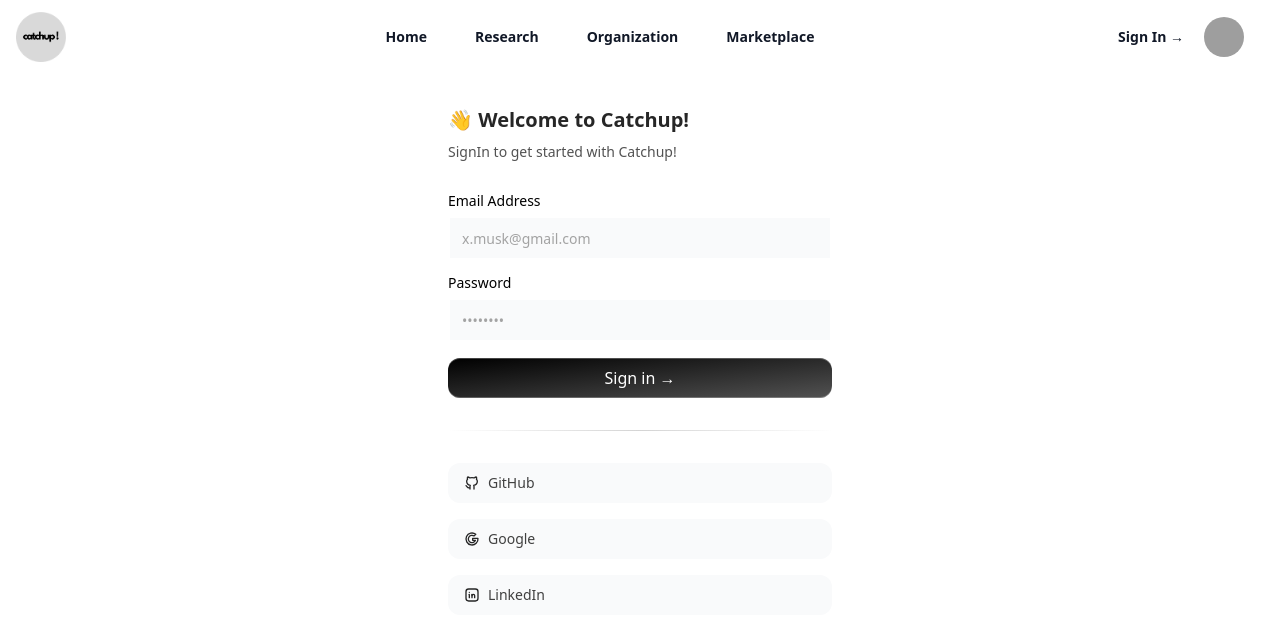
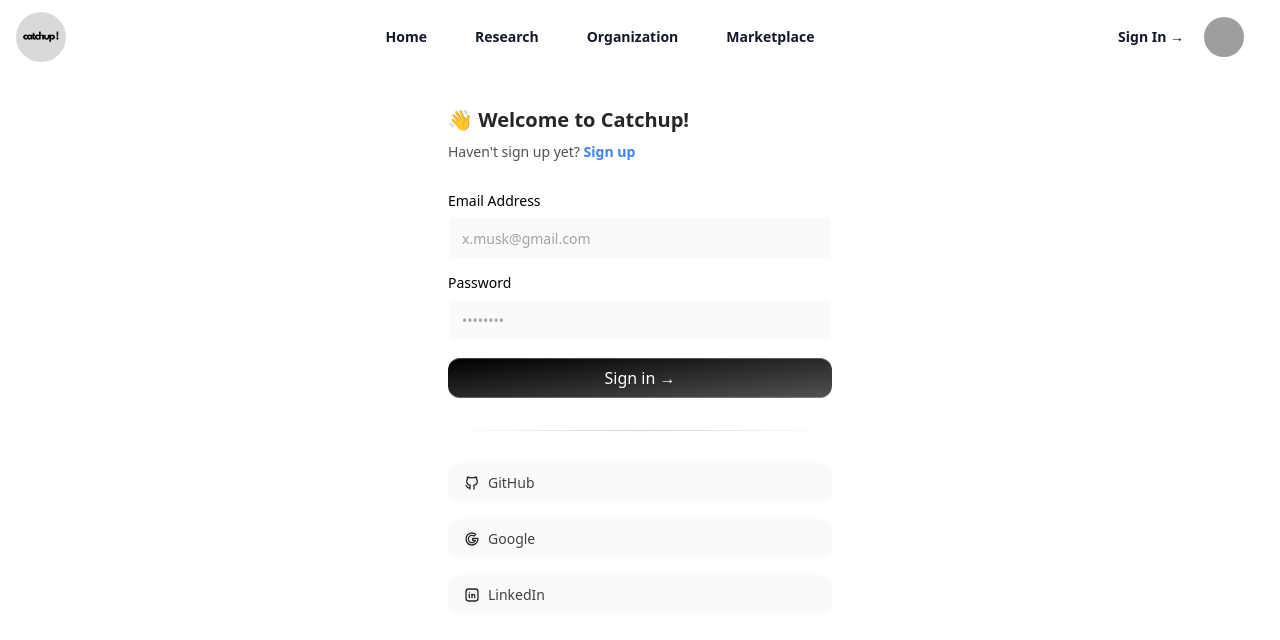
Before and after one commit to raccoonhands1/catchup, a Next.js app in the folder frontend_catchup/: page /sigin in a window 1280 px wide. Shown: the top 640 px of the page. Built offline with nearby package versions, Linux system fonts and the light colour scheme; grey boxes are pictures that could not be loaded.

Commit message:
navbar pic updated, sign in page update

```diff
--- a/frontend_catchup/src/app/sigin/page.tsx
+++ b/frontend_catchup/src/app/sigin/page.tsx
@@ -8,6 +8,7 @@
   IconBrandGoogle,
   IconBrandLinkedin,
 } from "@tabler/icons-react";
+import Link from "next/link";
 
 export default function SignIn() {
   const handleSubmit = (e: React.FormEvent<HTMLFormElement>) => {
@@ -20,7 +21,10 @@
         👋 Welcome to Catchup!
       </h2>
       <p className="text-neutral-600 text-sm max-w-sm mt-2 dark:text-neutral-300">
-        SignIn to get started with Catchup!
+        Haven&apos;t sign up yet?{" "}
+        <Link href="/signup" className="text-blue-500 font-bold">
+          Sign up
+        </Link>
       </p>
 
       <form className="my-8 " onSubmit={handleSubmit}>
--- a/frontend_catchup/src/components/navbar.tsx
+++ b/frontend_catchup/src/components/navbar.tsx
@@ -52,6 +52,7 @@
               </a>
             ))}
           </div>
+
           <div className="hidden lg:flex lg:flex-1 lg:justify-end">
             <a
               href={login.href}
@@ -60,10 +61,13 @@
               {login.name} <span aria-hidden="true">&rarr;</span>
             </a>
           </div>
-          <Link href="/profile" className="w-min px-2 mx-3">
+          <Link
+            href="/profile"
+            className="w-min px-2 mx-3 hidden lg:flex lg:justify-end"
+          >
             <Avatar>
               <AvatarImage src="https://github.com/shadcn.png" />
-              <AvatarFallback>Avatar</AvatarFallback>
+              <AvatarFallback>Pic</AvatarFallback>
             </Avatar>
           </Link>
         </nav>
@@ -116,6 +120,12 @@
                 </div>
               </div>
             </div>
+            <Link href="/profile" className="w-min px-2 mx-3">
+              <Avatar>
+                <AvatarImage src="https://github.com/shadcn.png" />
+                <AvatarFallback>Pic</AvatarFallback>
+              </Avatar>
+            </Link>
           </DialogPanel>
         </Dialog>
       </header>
```
